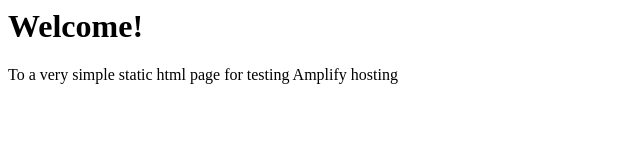
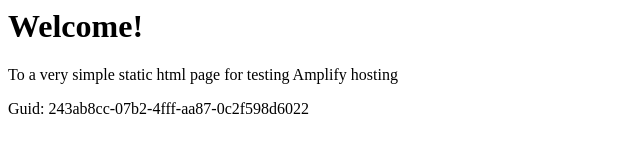
Before and after one commit to aws-aemilia-lhr/Github-PR-Commit-Integration-Test-DoNotTouch-v1-preprod-eu-west-2, a website: page src/index.html in a window 1280 px wide. Shown: the whole page, without its empty margins (0-640 px from the left). Drawn offline with Linux system fonts and the light colour scheme.

Commit message:
commit from integ tests

```diff
--- a/src/index.html
+++ b/src/index.html
@@ -1,3 +1,5 @@
+
+
 <html lang="en">
 
 <head>
@@ -10,6 +12,6 @@
 <body>
     <h1>Welcome!</h1>
     <p>To a very simple static html page for testing Amplify hosting</p>
-</body>
+    <p>Guid: 243ab8cc-07b2-4fff-aa87-0c2f598d6022</p></body>
 
 </html>
```
